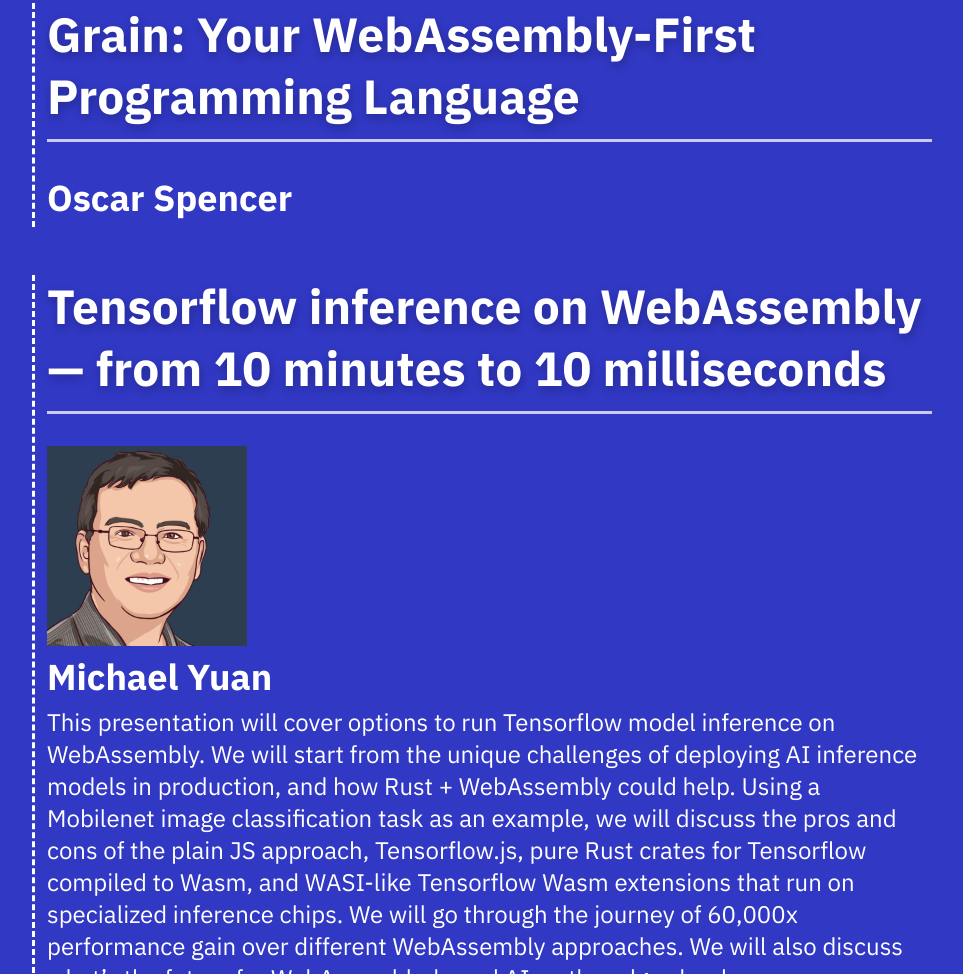
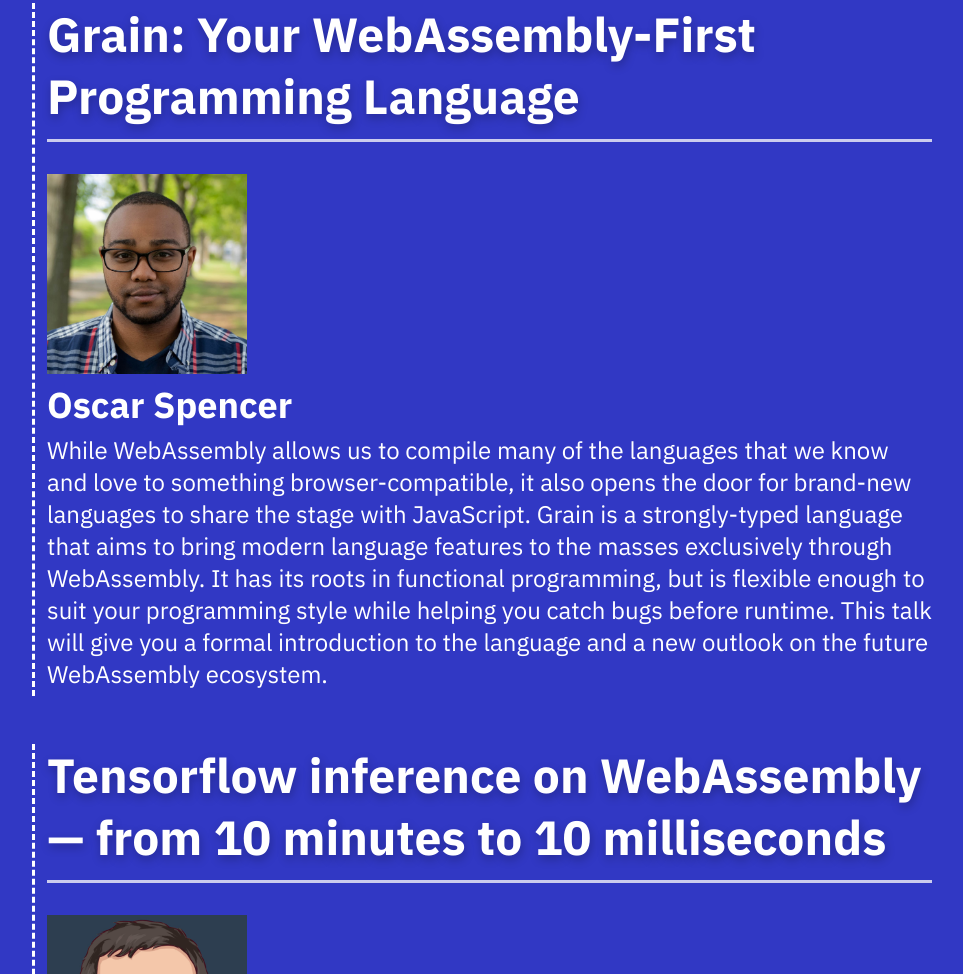
Before and after one commit to WebAssemblySummit/wasmsummit.dev, an Eleventy site: page src/schedule.md in a window 1280 px wide. Shown: the part 2590-3564 px from the top of the page, without its empty margins (158-1121 px from the left). Built offline with nearby package versions, Linux system fonts and the light colour scheme; Eleventy itself is replaced by a stand-in of ours; files that its build step writes are made by us from their sources.

Commit message:
Added Oscar to the schedule

```diff
--- a/src/schedule.md
+++ b/src/schedule.md
@@ -98,8 +98,9 @@
 
 <div class="speaker-block">
   <h1>Grain: Your WebAssembly-First Programming Language</h1>
+  <img src="assets/speaker-images/oscar.jpg"></img>
   <h2>Oscar Spencer</h2>
-  <p></p>
+  <p>While WebAssembly allows us to compile many of the languages that we know and love to something browser-compatible, it also opens the door for brand-new languages to share the stage with JavaScript. Grain is a strongly-typed language that aims to bring modern language features to the masses exclusively through WebAssembly. It has its roots in functional programming, but is flexible enough to suit your programming style while helping you catch bugs before runtime. This talk will give you a formal introduction to the language and a new outlook on the future WebAssembly ecosystem.</p>
 </div>
 
 <div class="speaker-block">
```
Also changed, not shown: assets/speaker-images/original/oscar.jpg (added), assets/speaker-images/oscar.jpg (added).
